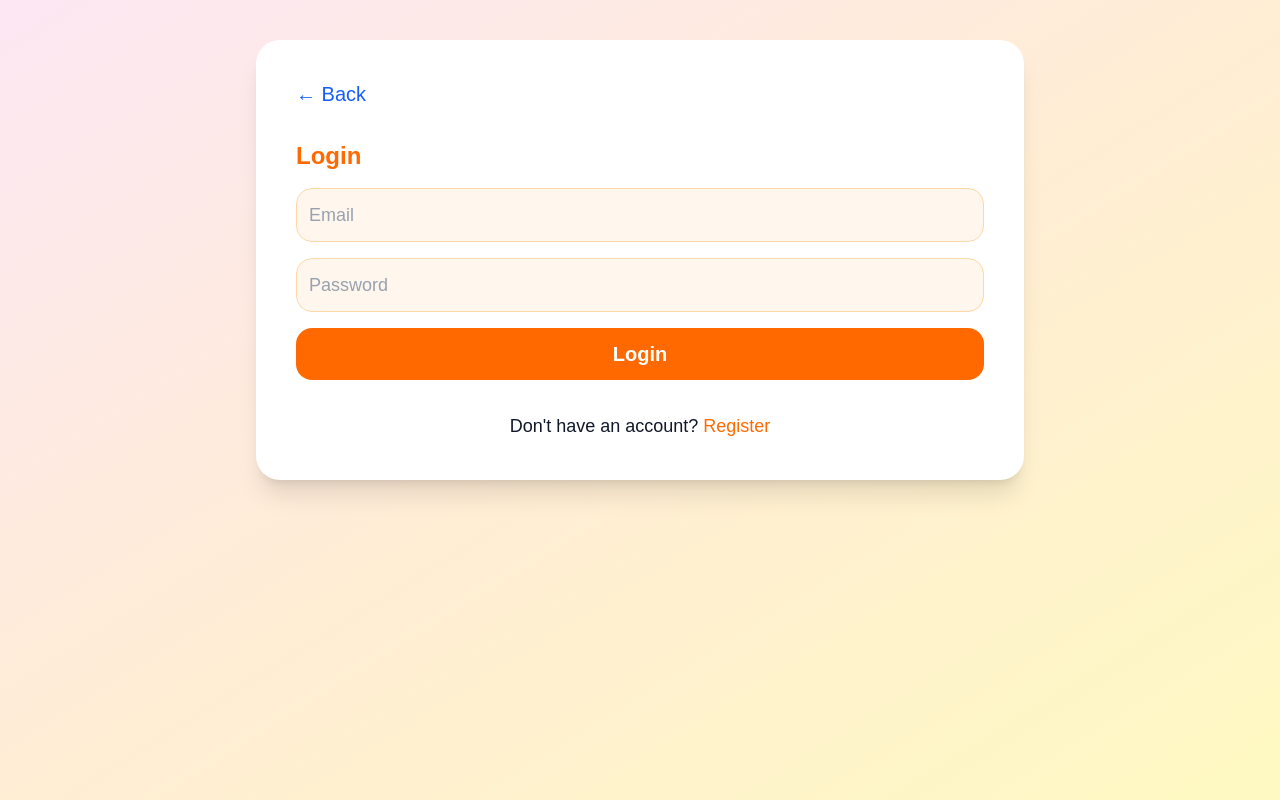
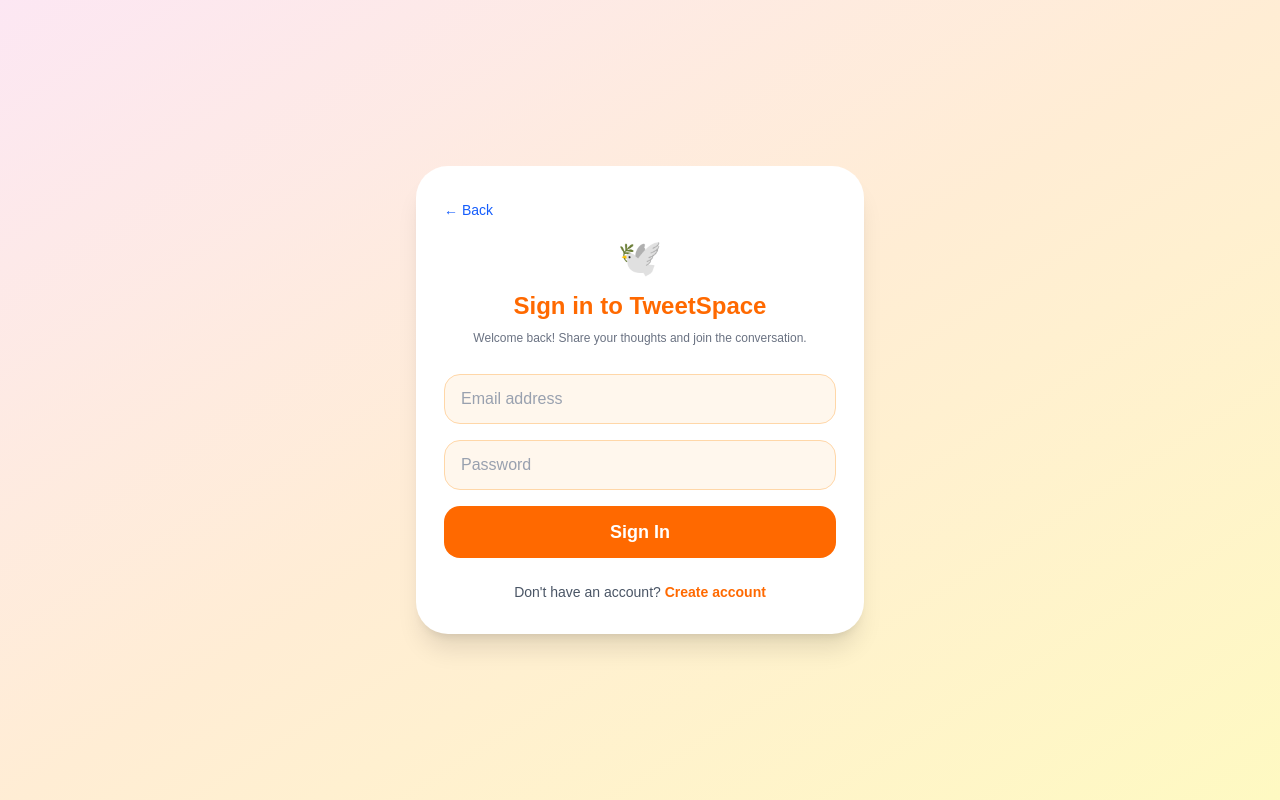
Before and after one commit to juikatkar/Twitter-Clone, a Next.js app: page /login in a window 1280 px wide. Built offline with nearby package versions, Linux system fonts and the light colour scheme.

Commit message:
login and register form UI changes

```diff
--- a/app/components/HomeNavbar.tsx
+++ b/app/components/HomeNavbar.tsx
@@ -15,7 +15,7 @@ export default function HomeNavbar() {
         </span>
 
         <h1 className="text-xl font-bold text-orange-600 transition duration-300 group-hover:text-orange-500 md:text-3xl">
-          Let&apos;s Tweet
+          TweetSpace
         </h1>
       </Link>
 
--- a/app/components/Navbar.tsx
+++ b/app/components/Navbar.tsx
@@ -2,7 +2,7 @@ import Link from "next/link"
 
 export default function Navbar() {
   return (
-    <nav className="mx-auto flex max-w-6xl flex-col items-center justify-between gap-6 rounded-3xl bg-white px-6 py-4 shadow-sm md:flex-row md:px-12">
+    <nav className="mx-auto flex max-w-6xl flex-col items-center justify-between gap-6 rounded-3xl bg-white px-6 py-4 shadow-sm md:flex-row md:px-12 ">
       <Link
         href="/"
         className="group flex items-center gap-3"
@@ -11,8 +11,8 @@ export default function Navbar() {
           🕊️
         </span>
 
-        <h1 className="text-lg font-bold text-orange-600 transition duration-300 group-hover:text-orange-500 md:text-4xl">
-          Let&apos;s Tweet
+        <h1 className="text-lg font-bold text-orange-600 transition duration-300 group-hover:text-orange-500 md:text-2xl hover:-translate-y-1 hover:scale-100">
+          TweetSpace
         </h1>
       </Link>
 
--- a/app/login/page.tsx
+++ b/app/login/page.tsx
@@ -46,44 +46,61 @@ export default function LoginPage() {
   }
 
   return (
-    <main className="min-h-screen bg-gradient-to-br from-pink-100 via-orange-100 to-yellow-100 p-6 md:p-10">
-      <div className="mx-auto max-w-3xl rounded-3xl bg-white p-8 shadow-xl md:p-10">
-        <Link href="/" className="text-xl text-blue-600 hover:underline">
+    <main className="flex min-h-screen items-center justify-center bg-gradient-to-br from-pink-100 via-orange-100 to-yellow-100 px-5 py-8">
+      <div className="w-full max-w-md rounded-[2rem] bg-white px-7 py-8 shadow-xl">
+        <Link
+          href="/"
+          className="text-sm font-medium text-blue-600 hover:underline"
+        >
           ← Back
         </Link>
 
-        <h1 className="mt-8 text-xl font-bold text-orange-500 md:text-2xl">
-          Login
-        </h1>
+        <div className="mt-4 flex flex-col items-center text-center">
+          <div className="text-4xl transition duration-300 hover:-translate-y-1 hover:scale-110">
+            🕊️
+          </div>
 
-        <form onSubmit={handleSubmit} className="mt-4 space-y-4">
+          <h1 className="mt-3 text-2xl font-bold text-orange-500 md:text-2xl">
+            Sign in to TweetSpace
+          </h1>
+
+          <p className="mt-2 whitespace-nowrap text-xs text-gray-500">
+            Welcome back! Share your thoughts and join the conversation.
+          </p>
+        </div>
+        <form onSubmit={handleSubmit} className="mt-7 space-y-4">
           <input
             type="email"
-            placeholder="Email"
+            placeholder="Email address"
             value={email}
             onChange={(e) => setEmail(e.target.value)}
-            className="w-full rounded-2xl border border-orange-200 bg-orange-50 p-3 text-lg text-gray-900 placeholder:text-gray-400 outline-none focus:border-orange-500" />
+            className="w-full rounded-2xl border border-orange-200 bg-orange-50 px-4 py-3 text-base text-gray-900 placeholder:text-gray-400 outline-none transition focus:border-orange-500 focus:bg-white"
+          />
 
           <input
             type="password"
             placeholder="Password"
             value={password}
             onChange={(e) => setPassword(e.target.value)}
-            className="w-full rounded-2xl border border-orange-200 bg-orange-50 p-3 text-lg text-gray-900 placeholder:text-gray-400 outline-none focus:border-orange-500" />
+            className="w-full rounded-2xl border border-orange-200 bg-orange-50 px-4 py-3 text-base text-gray-900 placeholder:text-gray-400 outline-none transition focus:border-orange-500 focus:bg-white"
+          />
 
           <button
             type="submit"
             disabled={loading}
-            className="w-full rounded-2xl bg-orange-500 py-3 text-xl font-bold text-white transition hover:bg-orange-600 disabled:opacity-50"
+            className="w-full rounded-2xl bg-orange-500 py-3 text-lg font-semibold text-white transition hover:-translate-y-0.5 hover:bg-orange-600 hover:shadow-md disabled:opacity-50"
           >
-            {loading ? "Logging in..." : "Login"}
+            {loading ? "Signing in..." : "Sign In"}
           </button>
         </form>
 
-        <p className="mt-8 text-center text-lg text-gray-900">
+        <p className="mt-6 text-center text-sm text-gray-600">
           Don&apos;t have an account?{" "}
-          <Link href="/register" className="text-orange-500 hover:underline">
-            Register
+          <Link
+            href="/register"
+            className="font-semibold text-orange-500 hover:underline"
+          >
+            Create account
           </Link>
         </p>
       </div>
--- a/app/page.tsx
+++ b/app/page.tsx
@@ -6,21 +6,21 @@ export default function LandingPage() {
       <Navbar />
 
       <section className="mx-auto mt-20 max-w-3xl text-center">
-        <h2 className="text-3xl font-bold text-orange-500 md:text-4xl">
+        <h2 className="text-2xl font-bold text-orange-500 md:text-2xl ">
           About Us
         </h2>
 
-        <div className="mt-6 rounded-3xl bg-white p-6 shadow-sm md:p-8">
+        <div className="mt-6 rounded-3xl bg-white p-6 shadow-sm md:p-8 transition-all duration-300 hover:shadow-lg hover:-translate-y-1 hover:scale-100">
           <p className="text-left text-base leading-8 text-gray-700 md:text-lg">
             <span className="font-semibold text-orange-500">
-              Let&apos;s Tweet
+              TweetSpace
             </span>{" "}
             is a place where people can share their thoughts, express ideas,
             and connect with others through short posts and conversations.
             <br />
             <br />
             Whether you want to share daily updates, discuss trending topics
-            or engage with a community, Let&apos;s Tweet provides a simple and
+            or engage with a community, TweetSpace provides a simple and
             friendly platform to make your voice heard.
             <br />
             <br />
--- a/app/register/page.tsx
+++ b/app/register/page.tsx
@@ -10,27 +10,19 @@ export default function RegisterPage() {
   const [name, setName] = useState("")
   const [username, setUsername] = useState("")
   const [email, setEmail] = useState("")
-  const [password, setPassword] =
-    useState("")
+  const [password, setPassword] = useState("")
+  const [loading, setLoading] = useState(false)
 
-  const [loading, setLoading] =
-    useState(false)
-
-  async function handleSubmit(
-    e: React.SubmitEvent<HTMLFormElement>
-  ) {
+  async function handleSubmit(e: React.SubmitEvent<HTMLFormElement>) {
     e.preventDefault()
 
     setLoading(true)
 
     try {
-      const res = await fetch(
-        "/api/auth/register",
-        {
+      const res = await fetch("/api/auth/register", {
         method: "POST",
         headers: {
-            "Content-Type":
-              "application/json",
+          "Content-Type": "application/json",
         },
         body: JSON.stringify({
           name,
@@ -38,8 +30,7 @@ export default function RegisterPage() {
           email,
           password,
         }),
-        }
-      )
+      })
 
       const data = await res.json()
 
@@ -49,7 +40,6 @@ export default function RegisterPage() {
       }
 
       alert("Registration successful")
-
       router.push("/login")
     } catch (error) {
       console.log(error)
@@ -60,73 +50,80 @@ export default function RegisterPage() {
   }
 
   return (
-    <main className="min-h-screen bg-gradient-to-br from-pink-100 via-orange-100 to-yellow-100 p-6 md:p-10">
-      <div className="mx-auto max-w-3xl rounded-3xl bg-white p-8 shadow-xl md:p-10">
+    <main className="flex min-h-screen items-center justify-center bg-gradient-to-br from-pink-100 via-orange-100 to-yellow-100 px-5 py-8">
+      <div className="w-full max-w-md rounded-[2rem] bg-white px-7 py-8 shadow-xl">
         <Link
           href="/"
-          className="text-xl text-blue-600 hover:underline"
+          className="text-sm font-medium text-blue-600 hover:underline"
         >
           ← Back
         </Link>
 
-        <h1 className="mt-4 text-xl font-bold text-orange-500 md:text-3xl">
-          Register
+        <div className="mt-4 flex flex-col items-center text-center">
+          <div className="text-3xl transition duration-300 hover:-translate-y-1 hover:scale-110">
+            🕊️
+          </div>
+
+          <h1 className="mt-3 text-2xl font-bold text-orange-500">
+            Join TweetSpace
           </h1>
 
-        <form
-          onSubmit={handleSubmit}
-          className="mt-8 space-y-4"
-        >
+          <p className="mt-2 whitespace-nowrap text-xs text-gray-500">
+            Create your account and start sharing your thoughts.
+          </p>
+        </div>
+
+        <form onSubmit={handleSubmit} className="mt-7 space-y-4">
           <input
             type="text"
-            placeholder="Name"
+            placeholder="Full name"
             value={name}
-            onChange={(e) =>
-              setName(e.target.value)
-            }
-            className="w-full rounded-2xl border border-orange-200 bg-orange-50 p-3 text-lg text-gray-900 placeholder:text-gray-400 outline-none focus:border-orange-500" />
+            onChange={(e) => setName(e.target.value)}
+            className="w-full rounded-2xl border border-orange-200 bg-orange-50 px-4 py-3 text-base text-gray-900 placeholder:text-gray-400 outline-none transition focus:border-orange-500 focus:bg-white"
+          />
 
           <input
             type="text"
             placeholder="Username"
             value={username}
-            onChange={(e) =>
-              setUsername(
-                e.target.value
-              )
-            }
-            className="w-full rounded-2xl border border-orange-200 bg-orange-50 p-3 text-lg text-gray-900 placeholder:text-gray-400 outline-none focus:border-orange-500" />
+            onChange={(e) => setUsername(e.target.value)}
+            className="w-full rounded-2xl border border-orange-200 bg-orange-50 px-4 py-3 text-base text-gray-900 placeholder:text-gray-400 outline-none transition focus:border-orange-500 focus:bg-white"
+          />
 
           <input
             type="email"
-            placeholder="Email"
+            placeholder="Email address"
             value={email}
-            onChange={(e) =>
-              setEmail(e.target.value)
-            }
-            className="w-full rounded-2xl border border-orange-200 bg-orange-50 p-3 text-lg text-gray-900 placeholder:text-gray-400 outline-none focus:border-orange-500" />
+            onChange={(e) => setEmail(e.target.value)}
+            className="w-full rounded-2xl border border-orange-200 bg-orange-50 px-4 py-3 text-base text-gray-900 placeholder:text-gray-400 outline-none transition focus:border-orange-500 focus:bg-white"
+          />
 
           <input
             type="password"
             placeholder="Password"
             value={password}
-            onChange={(e) =>
-              setPassword(
-                e.target.value
-              )
-            }
-            className="w-full rounded-2xl border border-orange-200 bg-orange-50 p-3 text-lg text-gray-900 placeholder:text-gray-400 outline-none focus:border-orange-500" />
+            onChange={(e) => setPassword(e.target.value)}
+            className="w-full rounded-2xl border border-orange-200 bg-orange-50 px-4 py-3 text-base text-gray-900 placeholder:text-gray-400 outline-none transition focus:border-orange-500 focus:bg-white"
+          />
 
           <button
             type="submit"
             disabled={loading}
-            className="w-full rounded-2xl bg-orange-500 py-3 text-xl font-bold text-white transition hover:bg-orange-600 disabled:opacity-50"
+            className="w-full rounded-2xl bg-orange-500 py-3 text-lg font-semibold text-white transition hover:-translate-y-0.5 hover:bg-orange-600 hover:shadow-md disabled:opacity-50"
           >
-            {loading
-              ? "Registering..."
-              : "Register"}
+            {loading ? "Creating account..." : "Create account"}
           </button>
         </form>
+
+        <p className="mt-6 text-center text-sm text-gray-600">
+          Already have an account?{" "}
+          <Link
+            href="/login"
+            className="font-semibold text-orange-500 hover:underline"
+          >
+            Sign in
+          </Link>
+        </p>
       </div>
     </main>
   )
```
Also changed, not shown: app/post-tweet/page.tsx (+28 -12 lines). Lines whose indentation alone changed are shown as unchanged.
